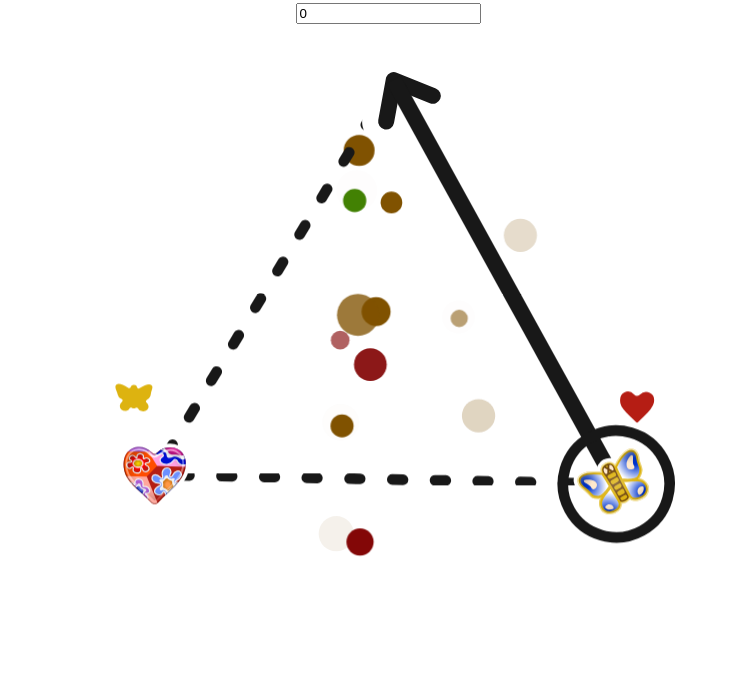
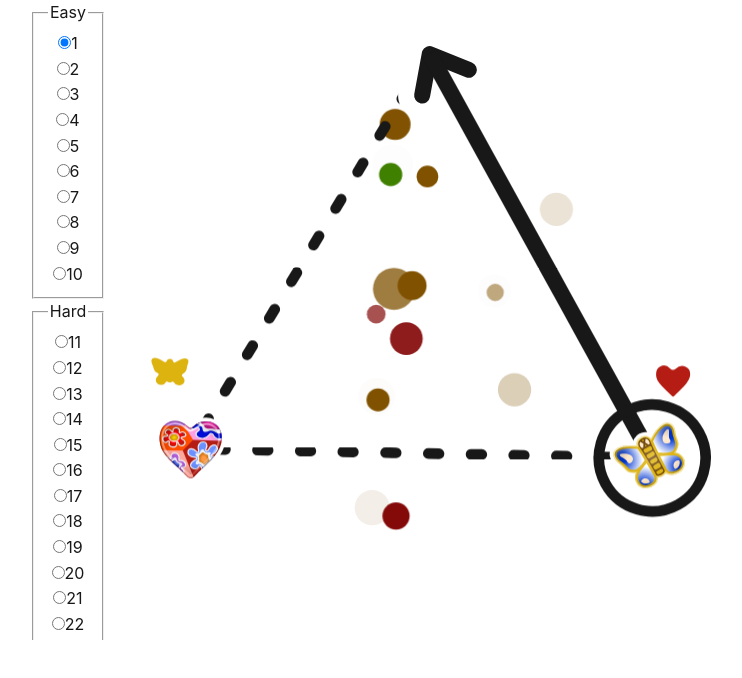
Before and after one commit to evashort/bead-puzzle, a Vue app: page / in a window 1280 px wide. Shown: the top 678 px of the page, without its empty margins (252-994 px from the left). Built offline with nearby package versions, Linux system fonts and the light colour scheme.

Commit message:
radio buttons to select level

```diff
--- a/src/components/Switcher.vue
+++ b/src/components/Switcher.vue
@@ -15,8 +15,11 @@ export default {
     startingIndex: Number
   },
   computed: {
+    graphs() {
+      return graphData.graphs
+    },
     graph() {
-      return graphData.graphs[this.index]
+      return this.graphs[this.index]
     },
     nodes() {
       return this.graph.nodes
@@ -48,9 +51,37 @@ export default {
 </script>
 
 <template>
-  <div style="text-align: center">
-    <input type="number" v-model="index"/>
-    <br/>
+  <div style="text-align: center;">
+    <div style="height: 40rem; overflow-y: scroll; display: inline-block;">
+      <fieldset>
+        <legend>Easy</legend>
+        <template v-for="i in 10">
+          <input
+            type="radio"
+            :value="i - 1"
+            v-model="index"
+            :id="`puzzle-${i}`"
+            name="puzzle"
+          />
+          <label :for="`puzzle-${i}`">{{i}}</label>
+          <br/>
+        </template>
+      </fieldset>
+      <fieldset>
+        <legend>Hard</legend>
+        <template v-for="i in graphs.length - 10">
+          <input
+            type="radio"
+            :value="i + 9"
+            v-model="index"
+            :id="`puzzle-${i + 10}`"
+            name="puzzle"
+          />
+          <label :for="`puzzle-${i + 10}`">{{i + 10}}</label>
+          <br/>
+        </template>
+      </fieldset>
+    </div>
     <Game :startingBeads="beads" :edges="edges" :baseDustDuration="360" :dustCount="18"/>
   </div>
 </template>
```
